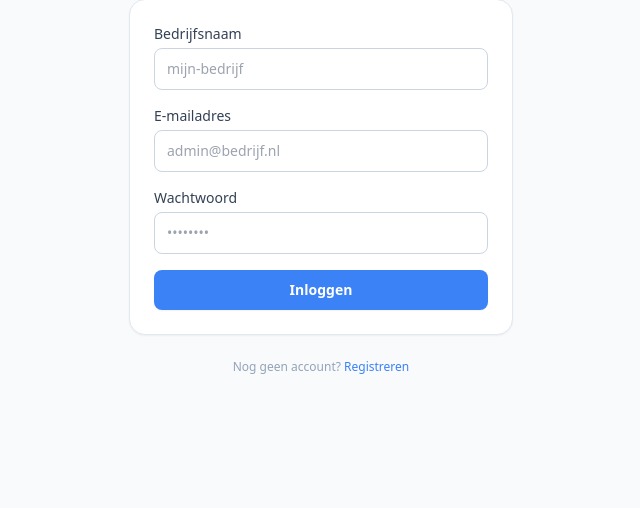
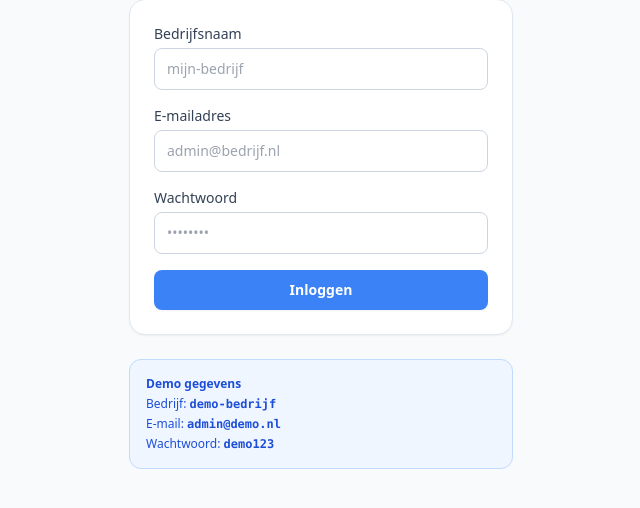
Before and after one commit to MarvinHanze/hanzeonline-saas, a PHP site: page /login in a window 1280 px wide. Shown: the part 169-677 px from the top of the page, without its empty margins (319-959 px from the left). Run offline with PHP 8.4, Linux system fonts and the light colour scheme; some libraries are stand-ins or nearby versions.

Commit message:
Add demo credentials hint to login page

```diff
--- a/core/views/login.php
+++ b/core/views/login.php
@@ -65,9 +65,12 @@
         </form>
     </div>
 
-    <p class="mt-6 text-center text-xs text-slate-400">
-        Nog geen account? <a href="/register" class="text-brand-500 hover:underline">Registreren</a>
-    </p>
+    <div class="mt-6 bg-blue-50 border border-blue-200 rounded-xl p-4 text-xs text-blue-700 space-y-1">
+        <p class="font-semibold">Demo gegevens</p>
+        <p>Bedrijf: <span class="font-mono font-semibold">demo-bedrijf</span></p>
+        <p>E-mail: <span class="font-mono font-semibold">admin@demo.nl</span></p>
+        <p>Wachtwoord: <span class="font-mono font-semibold">demo123</span></p>
+    </div>
 </div>
 </body>
 </html>
--- a/public/index.php
+++ b/public/index.php
@@ -53,25 +53,8 @@ $router->post('/login', function() {
     require __DIR__ . '/../core/views/login.php';
 });
 
-$router->get('/register', fn() => require __DIR__ . '/../core/views/register.php');
-$router->post('/register', function() {
-    $company = trim($_POST['company'] ?? '');
-    $name = trim($_POST['name'] ?? '');
-    $email = trim($_POST['email'] ?? '');
-    $password = $_POST['password'] ?? '';
-
-    if ($company === '' || $name === '' || $email === '' || $password === '') {
-        $error = 'Vul alle velden in.';
-        require __DIR__ . '/../core/views/register.php';
-        return;
-    }
-
-    $tenantId = Auth::registerTenant($company, $email, $password, $name);
-    Auth::login($email, $password, $tenantId);
-    Tenant::load($tenantId);
-    header('Location: ' . BASE . '/');
-    exit;
-});
+$router->get('/register', function() { header('Location: ' . BASE . '/login'); exit; });
+$router->post('/register', function() { header('Location: ' . BASE . '/login'); exit; });
 
 $router->get('/logout', function() {
     Auth::logout();
```
